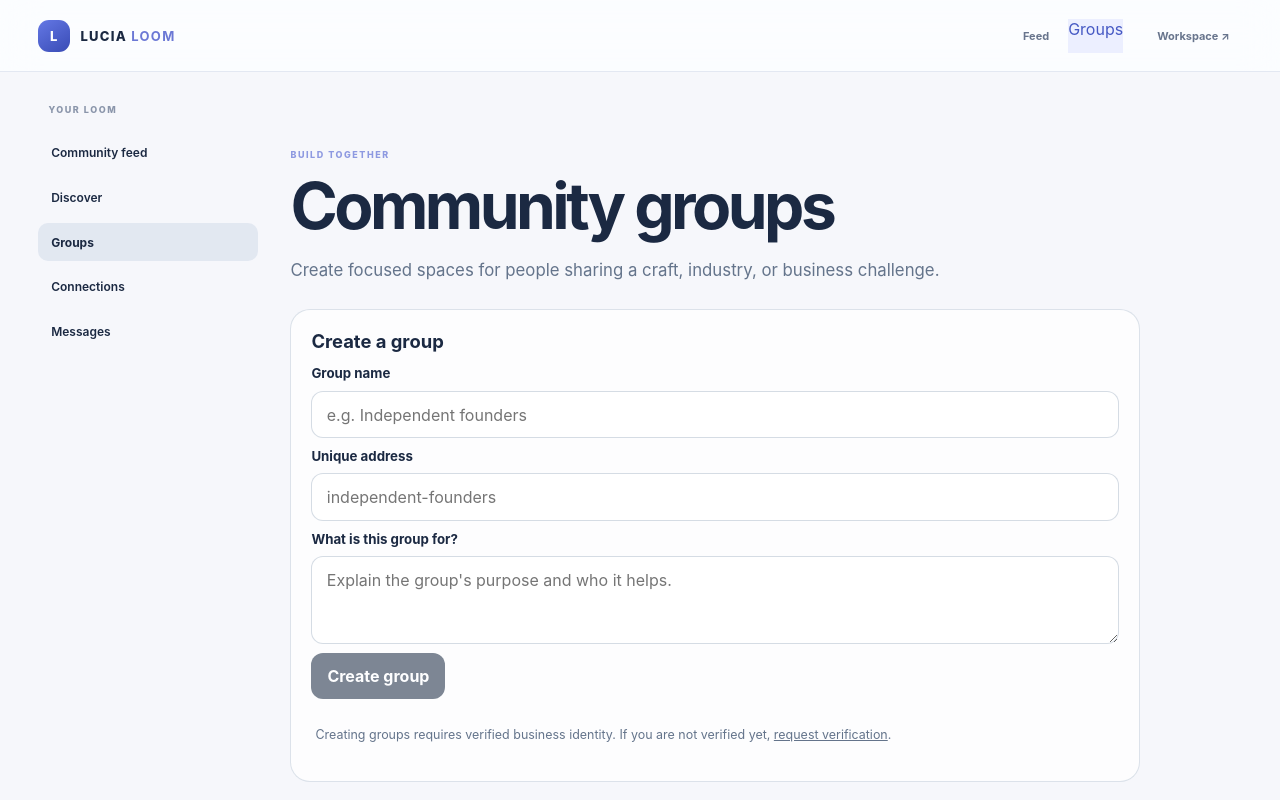
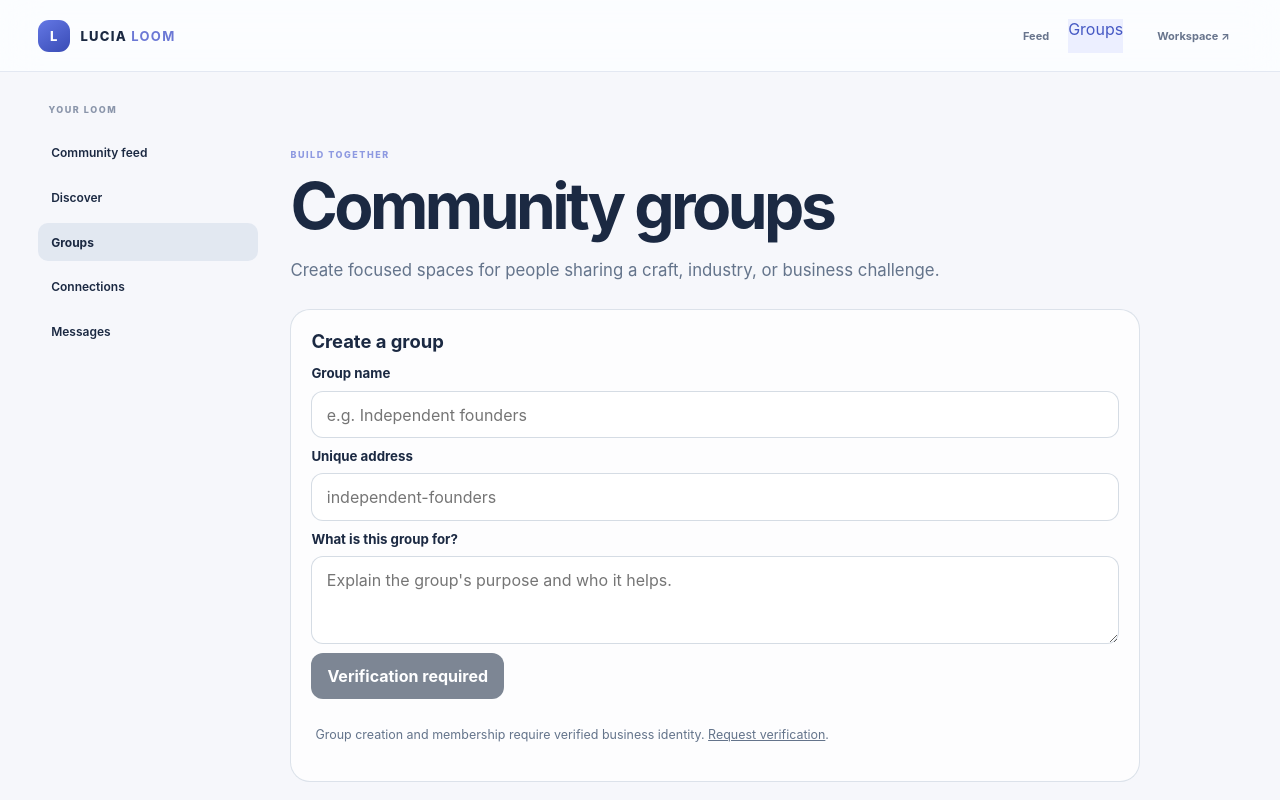
Before and after one commit to trendorafindsinc-jpg/lucia-os, a Next.js app: page /loom/groups in a window 1280 px wide. Shown: the top 800 px of the page. Built offline with nearby package versions, Linux system fonts and the light colour scheme; no server answers; the database is empty.

Commit message:
fix(loom): reflect verification access in group controls

```diff
--- a/src/components/loom/loom-groups.tsx
+++ b/src/components/loom/loom-groups.tsx
@@ -16,6 +16,8 @@ export function LoomGroups() {
   const [error, setError] = useState("");
   const [notice, setNotice] = useState("");
   const [membershipBusy, setMembershipBusy] = useState<Record<string, boolean>>({});
+  const [verified, setVerified] = useState(false);
+  const [verificationLoaded, setVerificationLoaded] = useState(false);
 
   const load = useCallback(async () => {
     setLoading(true);
@@ -33,6 +35,13 @@ export function LoomGroups() {
   }, []);
 
   useEffect(() => { void load(); }, [load]);
+
+  useEffect(() => {
+    void fetch("/api/loom/verification", { cache: "no-store" }).then(async response => {
+      const payload = await response.json() as { verification?: { status?: string } | null };
+      if (response.ok) setVerified(payload.verification?.status === "verified");
+    }).catch(() => undefined).finally(() => setVerificationLoaded(true));
+  }, []);
 
   function updateName(value: string) {
     setName(value);
@@ -96,13 +105,13 @@ export function LoomGroups() {
             <label htmlFor="loom-group-name">Group name</label><input id="loom-group-name" value={name} onChange={event => updateName(event.target.value)} minLength={2} maxLength={100} required placeholder="e.g. Independent founders" />
             <label htmlFor="loom-group-slug">Unique address</label><input id="loom-group-slug" value={slug} onChange={event => setSlug(event.target.value.toLowerCase())} maxLength={80} pattern="[a-z0-9]+(-[a-z0-9]+)*" required placeholder="independent-founders" />
             <label htmlFor="loom-group-description">What is this group for?</label><textarea id="loom-group-description" value={description} onChange={event => setDescription(event.target.value)} maxLength={1000} rows={3} placeholder="Explain the group's purpose and who it helps." />
-            <button type="submit" disabled={busy || !name.trim() || !slug.trim()}>{busy ? "Creating…" : "Create group"}</button>
-            <p className="loom-privacy-note">Creating groups requires verified business identity. If you are not verified yet, <Link href="/loom#verification">request verification</Link>.</p>
+            <button type="submit" disabled={!verificationLoaded || !verified || busy || !name.trim() || !slug.trim()}>{!verificationLoaded ? "Checking access…" : !verified ? "Verification required" : busy ? "Creating…" : "Create group"}</button>
+            <p className="loom-privacy-note">{verified ? "Group creation requires verified business identity." : <>Group creation and membership require verified business identity. <Link href="/loom#verification">Request verification</Link>.</>}</p>
           </form>
           {error && <div className="loom-error" role="alert"><span>{error}</span><button type="button" onClick={() => void load()}>Retry</button></div>}
           {notice && <p className="loom-notice" role="status">{notice}</p>}
           <div className="loom-feed-heading"><h2>Public groups</h2><span>{groups.length}</span></div>
-          {loading ? <div className="loom-feed-state">Loading groups…</div> : groups.length ? <div className="loom-group-list">{groups.map(group => <article className="loom-group-card" key={group.id}><span className="loom-group-symbol">L</span><div><h3>{group.name}</h3><p>{group.description || "A public Loom community space."}</p><span className="loom-group-slug">loom / {group.slug}</span></div><button type="button" className="loom-group-join" disabled={membershipBusy[group.id]} onClick={() => void toggleMembership(group)}>{membershipBusy[group.id] ? "Updating…" : group.isMember ? (group.memberRole === "owner" ? "Owner" : "Leave group") : "Join group"}</button></article>)}</div> : <div className="loom-feed-state loom-empty"><h3>No groups yet.</h3><p>Create the first group for your business community. Group creation requires verification.</p></div>}
+          {loading ? <div className="loom-feed-state">Loading groups…</div> : groups.length ? <div className="loom-group-list">{groups.map(group => <article className="loom-group-card" key={group.id}><span className="loom-group-symbol">L</span><div><h3>{group.name}</h3><p>{group.description || "A public Loom community space."}</p><span className="loom-group-slug">loom / {group.slug}</span></div><button type="button" className="loom-group-join" disabled={membershipBusy[group.id] || (!group.isMember && (!verificationLoaded || !verified))} onClick={() => void toggleMembership(group)}>{membershipBusy[group.id] ? "Updating…" : group.isMember ? (group.memberRole === "owner" ? "Owner" : "Leave group") : !verificationLoaded ? "Checking…" : !verified ? "Verify to join" : "Join group"}</button></article>)}</div> : <div className="loom-feed-state loom-empty"><h3>No groups yet.</h3><p>Create the first group for your business community. Group creation requires verification.</p></div>}
         </section>
       </div>
     </main>
```
